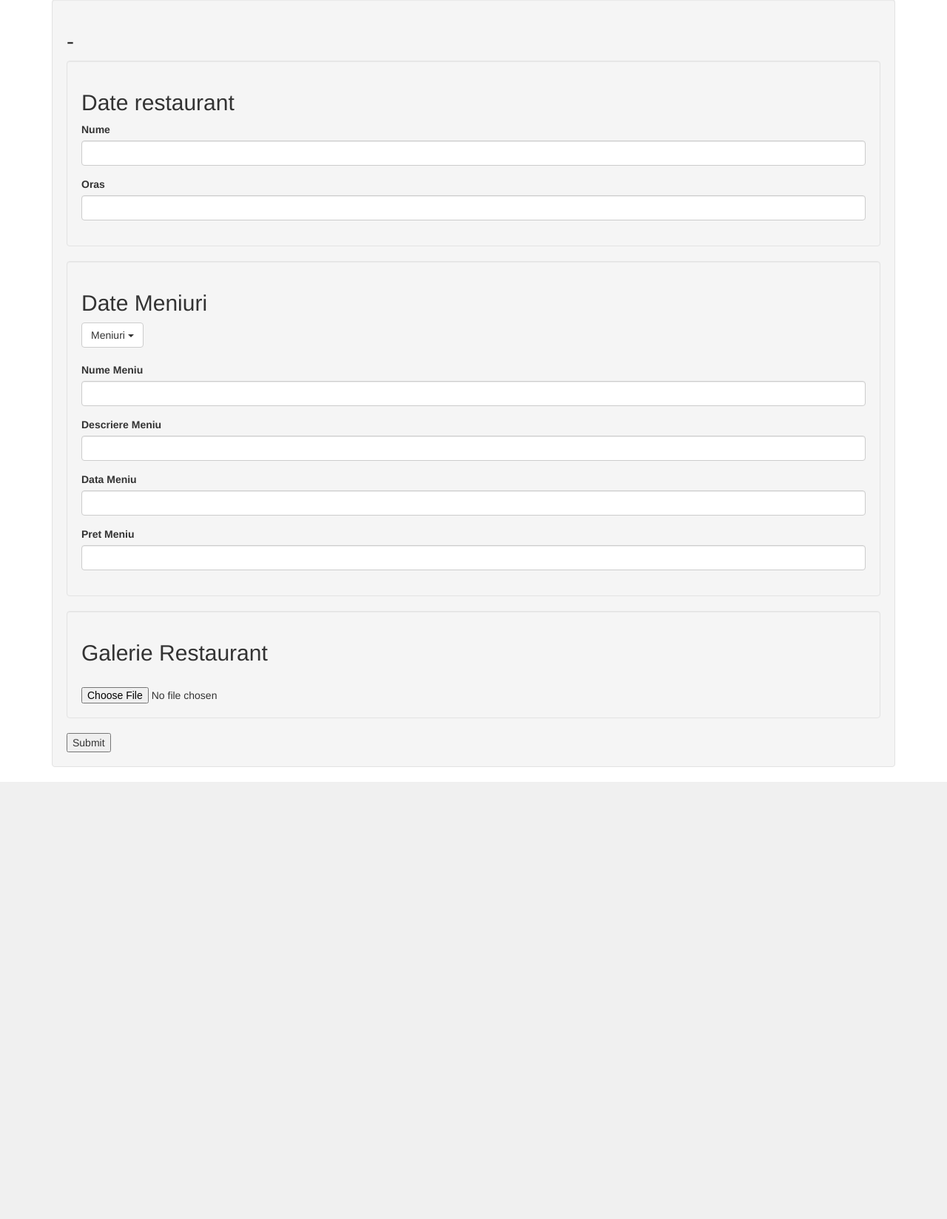
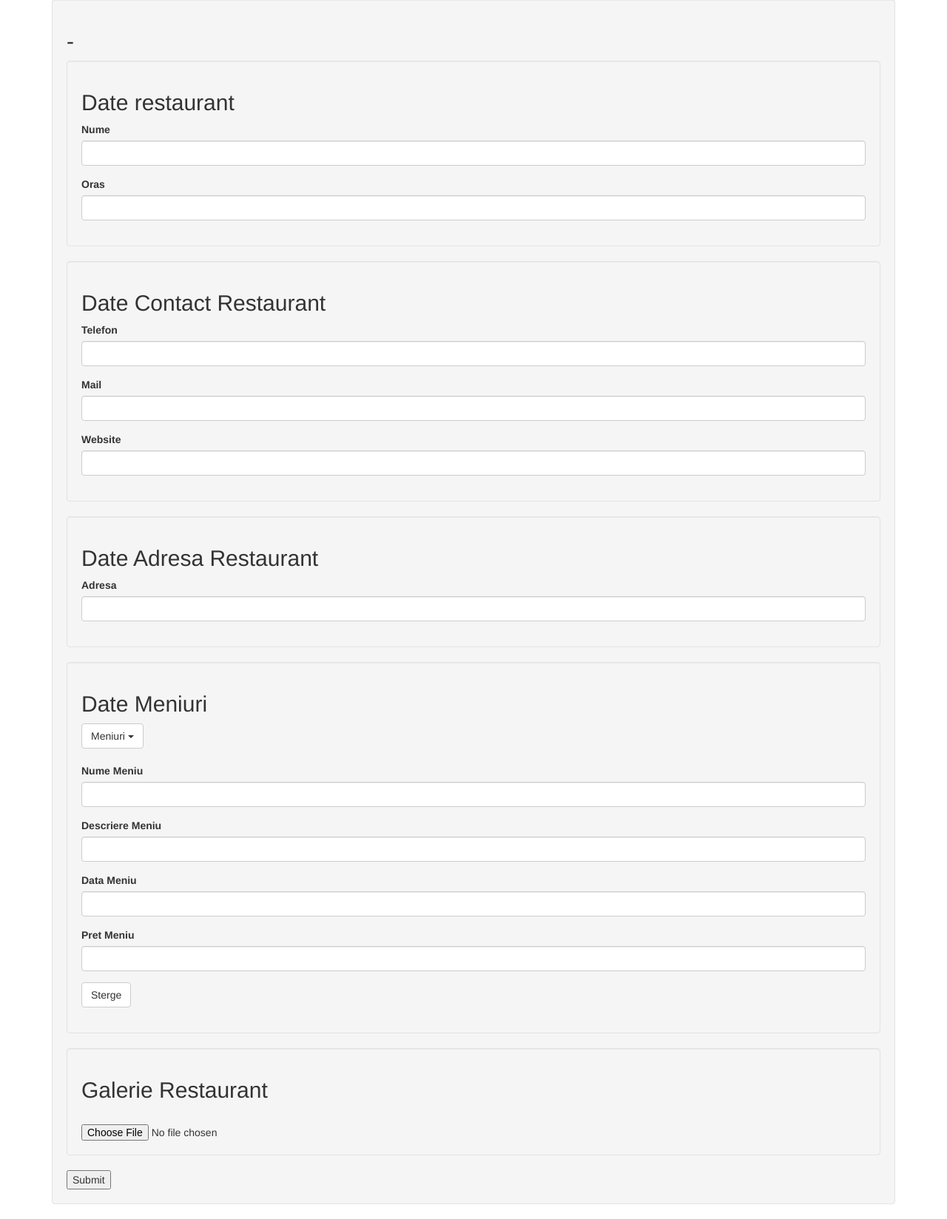
Before and after one commit to lorandDobai/django-HaiLaMasa, a Django app: template HaiLaMasa/organizer/templates/organizer/restaurant_edit.html in a window 1280 px wide. Shown: the part 131-1779 px from the top of the page at 74% size. Before the commit the page ends 1188 px from the top, so only its background shows below. Run offline with Django 3.2, Linux system fonts and the light colour scheme; the template is opened without the code that fills it: values that come from a table or form of the project are taken from there, others are empty; some libraries are stand-ins or nearby versions.

Commit message:
Added contact and address forms to dashboard

```diff
--- a/HaiLaMasa/organizer/forms.py
+++ b/HaiLaMasa/organizer/forms.py
@@ -1,5 +1,5 @@
 from django import forms
-from visitor.models import Restaurant, Menu, Gallery
+from visitor.models import Restaurant, Menu, Gallery, Contact,Address
 
 
 class LoginForm(forms.Form):
@@ -36,6 +36,22 @@ class MenusForm(forms.Form):
         self.fields['my_choice_field'] = forms.ChoiceField(
             choices=Menu.objects.filter(restaurant=instance))
 
+class ContactForm(forms.ModelForm):
+    class Meta:
+        model = Contact
+        fields = ('phone', 'mail', 'website')
+        widgets = {
+            'phone': forms.TextInput(attrs={'class': 'form-control'}),
+            'mail': forms.TextInput(attrs={'class': 'form-control'}),
+            'website': forms.TextInput(attrs={'class': 'form-control'}),
+        }
 
+class AddressForm(forms.ModelForm):
+    class Meta:
+        model = Address
+        fields = ('address',)
+        widgets = {
+            'address': forms.TextInput(attrs={'class': 'form-control'}),
+        }
 class GalleryForm(forms.Form):
     picture = forms.ImageField()
--- a/HaiLaMasa/organizer/templates/organizer/restaurant_edit.html
+++ b/HaiLaMasa/organizer/templates/organizer/restaurant_edit.html
@@ -23,9 +23,36 @@
             {{form.city}}
         </div>
     </div>
-    <div>
+    <div class="well">
+        <h2>Date Contact Restaurant</h2>
+
+        <div class="form-group">
+            <label for="id_phone">Telefon</label>
+            {{contact_form.phone}}
+        </div>
+        <div class="form-group">
+            <label for="id_mail">Mail</label>
+            {{contact_form.mail}}
+        </div>
+         <div class="form-group">
+            <label for="id_website">Website</label>
+            {{contact_form.website}}
+        </div>
 
     </div>
+    <div class="well">
+        <h2>Date Adresa Restaurant</h2>
+
+        <div class="form-group">
+            <label for="id_address">Adresa</label>
+            {{address_form.address}}
+        </div>
+
+
+    </div>
+
+
+
     <div class="well">
         <h2>Date Meniuri</h2>
 
@@ -38,6 +65,7 @@
                 {% endfor %}
             </ul>
         </div>
+
         <br>
 
         <div class="form-group">
@@ -56,6 +84,7 @@
             <label for="pret_meniu">Pret Meniu</label>
             {{menu_form.price}}
         </div>
+         <button class="btn btn-default"  type="button" id="delete_menu">Sterge</button>
         <div class="form-group">
             <input class="form-control" id="id_menu" name = "menu" type ="hidden" value="">
             <input class="form-control" id="id_restaurant" name="restaurant" type="hidden" value ="{{resto.id}}">
@@ -66,9 +95,7 @@
           <h2>Galerie Restaurant</h2>
           <ul class="images">
               {% for image in gallery %}
-
                     <li>
-
                         <img src = "/{{ image.picture }}" width ="250" height="200"/>
                         <span class="glyphicon glyphicon-remove xremove" data-pk="{{ image.pk }}" aria-hidden="true"></span>
                     </li>
```
Also changed, not shown: HaiLaMasa/organizer/templates/organizer/dashboard_base.html (+9 -6 lines), HaiLaMasa/organizer/views.py (+26 -11 lines).
